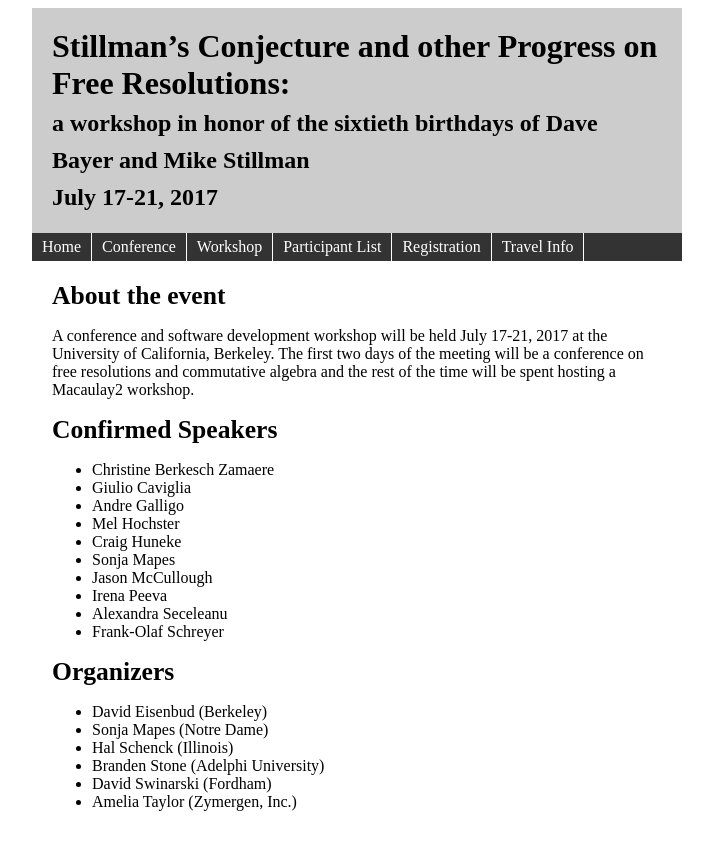
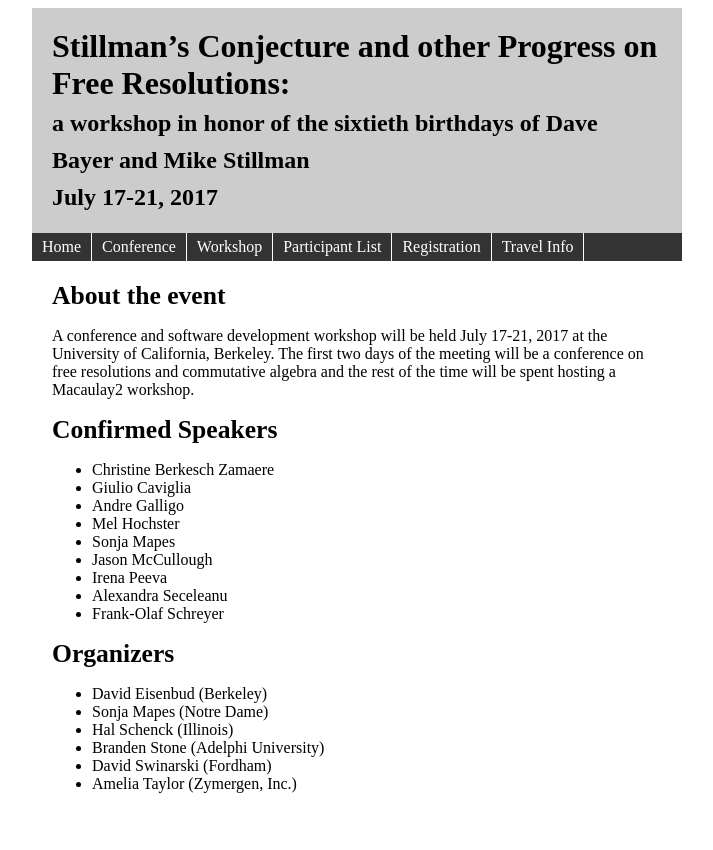
Before and after one commit to Macaulay2/Workshop-2017-Berkeley, a Jekyll site: the page built from index.md, in a window 1280 px wide. Shown: the top 850 px of the page, without its empty margins (283-996 px from the left). Built offline with Jekyll 4.4.1, drawn with Linux system fonts in a browser that asks for light colours.

Commit message:
updating index file

```diff
--- a/index.md
+++ b/index.md
@@ -15,7 +15,6 @@ A conference and software development workshop will be held July 17-21, 2017 at
 * Giulio Caviglia
 * Andre Galligo
 * Mel Hochster
-* Craig Huneke
 * Sonja Mapes
 * Jason McCullough
 * Irena Peeva
```
